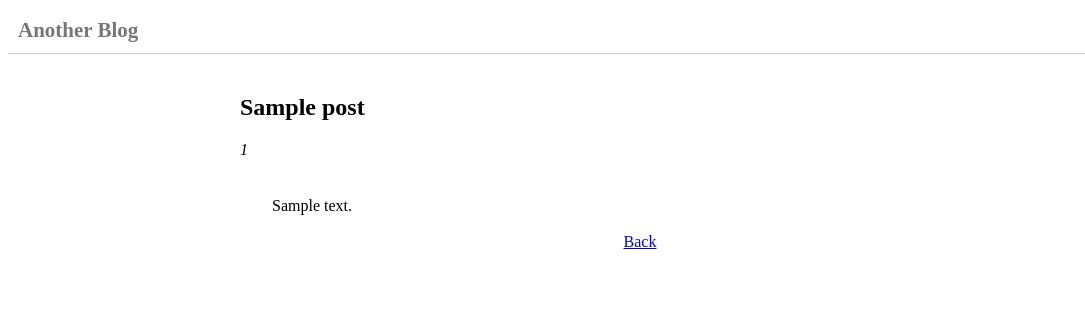
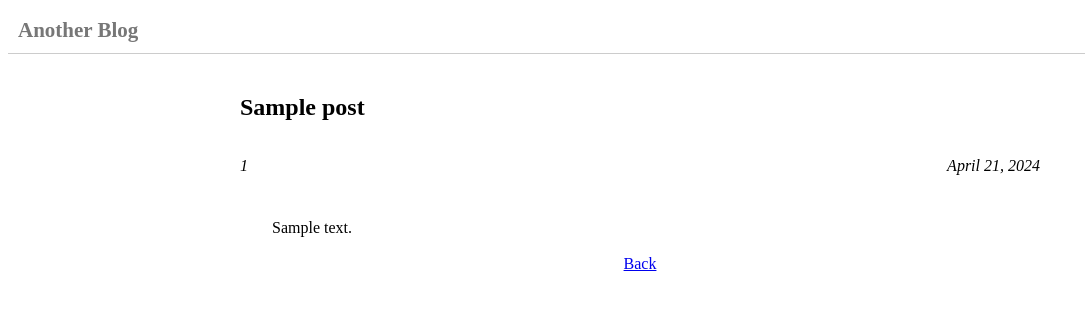
Before and after one commit to gillespie-alex/Another-Blog, a Flask app: page /post/1 in a window 1280 px wide. Shown: the top 314 px of the page, without its empty margins (0-1085 px from the left). Run offline with Flask 3, Linux system fonts and the light colour scheme; tables that the repository leaves empty hold one stand-in row (values such as "Sample post").

Commit message:
Adding date to author line

```diff
--- a/static/blog.css
+++ b/static/blog.css
@@ -11,11 +11,11 @@
     text-align: left;
 }
 
-.post-author {
+/* .post-author {
     text-align: left;
     font-style: italic;
-    margin-bottom: 20px;
-}
+    margin-bottom: 10px;
+} */
 
 .post-content {
     text-align: justify;
@@ -33,3 +33,18 @@
     font-size: 21px; /* Adjust font size as needed */
     color: #777
 }
+
+/* Puts the Author and the Date on the same line, but author left aligned and date right aligned */
+.author-date-container {
+    display: flex;
+    justify-content: space-between; /* This spreads out the children to either end */
+    align-items: center; /* This vertically centers the items if their sizes differ */
+
+    font-style: italic;
+    margin-bottom: 10px;
+}
+
+.author, .date {
+    margin: 0; /* Removes default margin from <p> tags */
+    padding: 0; /* Adjust padding as necessary */
+}
--- a/templates/post.html
+++ b/templates/post.html
@@ -18,7 +18,10 @@
 {% block content %}
   <div class="blog-post">
     <h2 class="post-title">{{ post.title }}</h2>
-    <p class="post-author">{{ post.author }}</p>
+    <div class="author-date-container">
+        <p class="post-author">{{ post.author }}</p>
+        <p class="date">April 21, 2024</p>
+    </div>
     <div class="post-content" style="white-space: pre-wrap;">
         {{ post.content }}
     </div>
```
